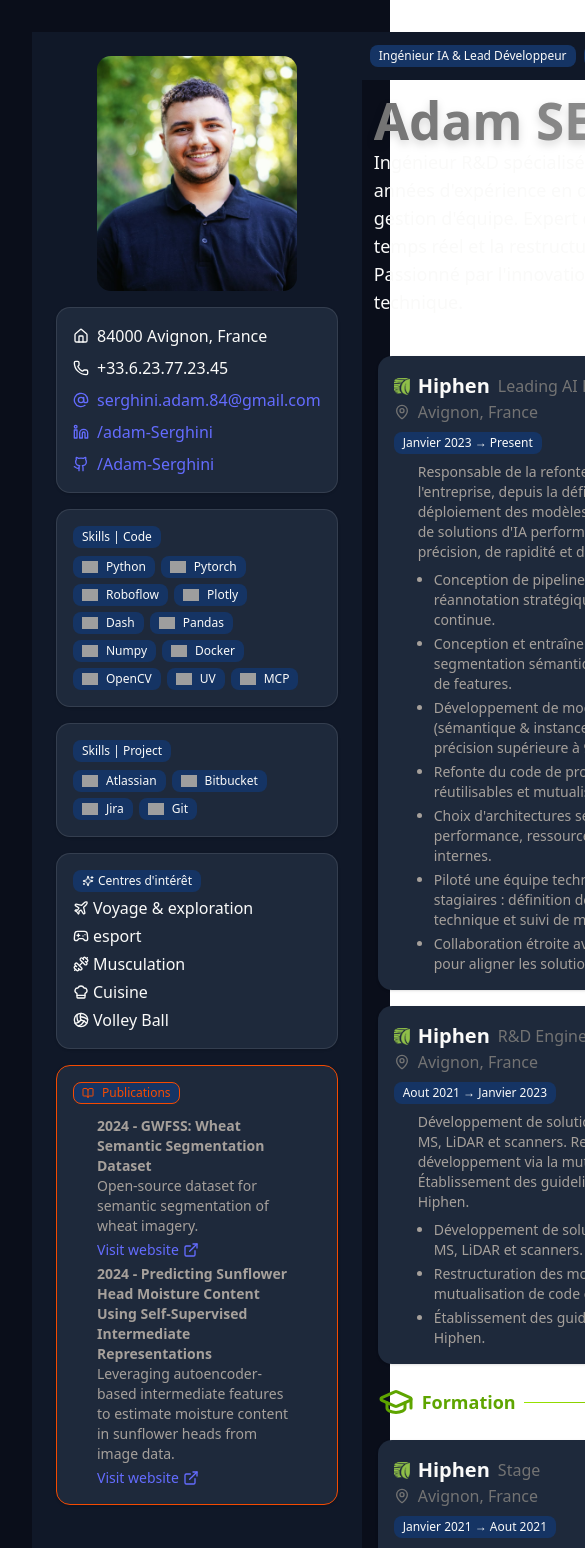
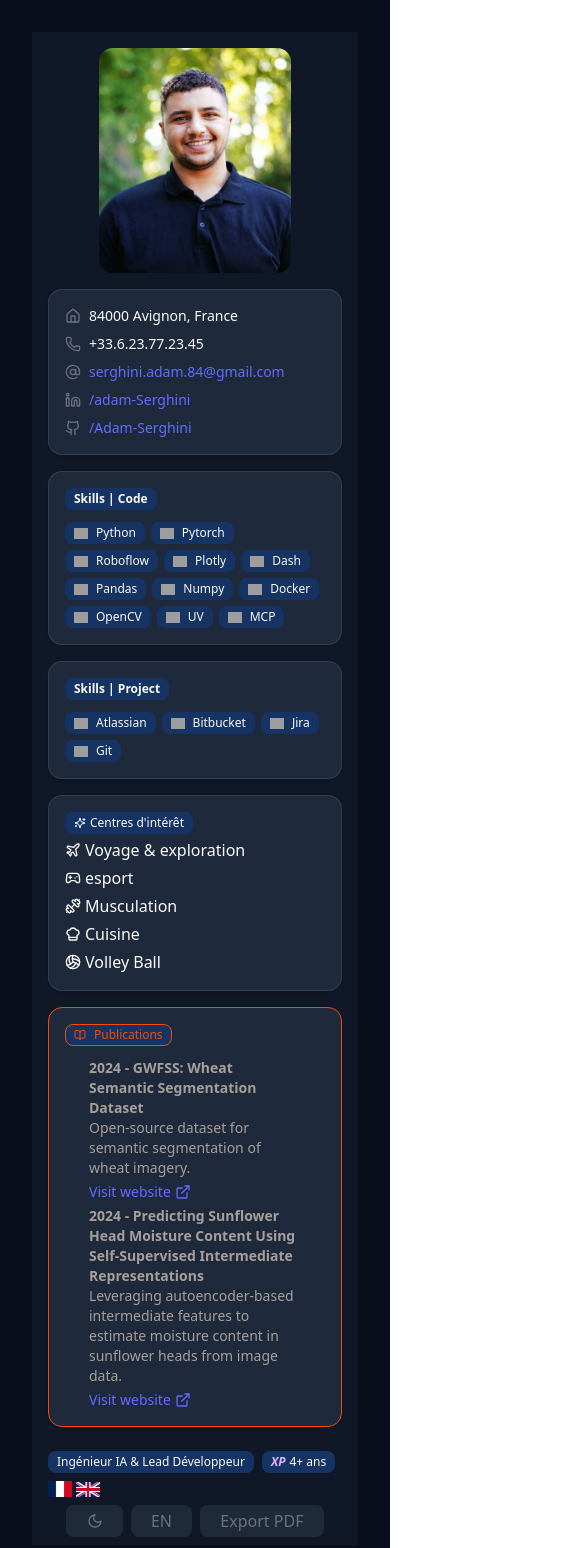
Before and after one commit to Adam-Serghini/cv, a React (Vite) app: page / in a window 390 px wide. Shown: the top 1548 px of the page, 585 px wide, since content can reach past the window. Built offline with nearby package versions, Linux system fonts and the light colour scheme; grey boxes are pictures that could not be loaded.

Commit message:
fix images, responsivness, and text

```diff
--- a/src/App.css
+++ b/src/App.css
@@ -3,6 +3,31 @@
   margin: 0 auto;
   padding: 2rem;
   text-align: left;
+}
+
+/* Smooth scrolling for better UX */
+html {
+  scroll-behavior: smooth;
+}
+
+/* Better focus styles for accessibility */
+*:focus {
+  outline: 2px solid #3b82f6;
+  outline-offset: 2px;
+}
+
+/* Improved transitions */
+.transition-all {
+  transition: all 0.2s ease-in-out;
+}
+
+/* Enhanced hover effects */
+.hover-lift {
+  transition: transform 0.2s ease-in-out;
+}
+
+.hover-lift:hover {
+  transform: translateY(-2px);
 }
 
 .logo {
@@ -46,6 +71,20 @@
   height: 0;
   overflow: hidden;
   pointer-events: none;
+}
+
+/* Loading animation for skill icons */
+@keyframes fadeIn {
+  from {
+    opacity: 0;
+  }
+  to {
+    opacity: 1;
+  }
+}
+
+.fade-in {
+  animation: fadeIn 0.3s ease-in-out;
 }
 
 @media print {
--- a/src/App.tsx
+++ b/src/App.tsx
@@ -25,8 +25,50 @@ import { ModeToggle } from "./components/mode-toggle";
 import { Card, CardContent } from "@/components/ui/card";
 import { useReactToPrint } from "react-to-print";
 
+// Custom hook for language management
+const useLanguage = () => {
+  const [lang, setLang] = useState<"fr" | "en">("fr");
+
+  const toggleLanguage = () => setLang(lang === "fr" ? "en" : "fr");
+  const isFrench = lang === "fr";
+
+  return { lang, setLang, toggleLanguage, isFrench };
+};
+
+// Custom hook for skill icon loading with local fallback
+const useSkillIcon = (skillName: string) => {
+  const [iconSrc, setIconSrc] = useState<string | null>(null);
+  const [isLoaded, setIsLoaded] = useState(false);
+  const [hasError, setHasError] = useState(false);
+
+  // Build CDN and local URLs
+  const cdnUrl = `https://cdn.simpleicons.org/${skillName.replace(/\s+/g, "")}`;
+  const localUrl = `${import.meta.env.BASE_URL}icon/${skillName.replace(
+    /\s+/g,
+    ""
+  )}.png`;
+
+  // On mount, try CDN first
+  useState(() => {
+    setIconSrc(cdnUrl);
+  });
+
+  const handleLoad = () => setIsLoaded(true);
+  const handleError = () => {
+    if (iconSrc === cdnUrl) {
+      // Try local fallback
+      setIconSrc(localUrl);
+      setIsLoaded(false);
+    } else {
+      setHasError(true);
+    }
+  };
+
+  return { iconSrc, isLoaded, hasError, handleLoad, handleError };
+};
+
 function App() {
-  const [lang, setLang] = useState<"fr" | "en">("fr");
+  const { lang, setLang, toggleLanguage, isFrench } = useLanguage();
 
   const data = cvData[lang];
 
@@ -50,74 +92,104 @@ function App() {
   return (
     <ThemeProvider defaultTheme="dark" storageKey="vite-ui-theme">
       {/* Main app: hide in print */}
-      <div className="flex min-h-screen no-print">
+      <div className="flex min-h-screen no-print flex-col lg:flex-row">
         {/* Colonne gauche : 1/3 */}
-        <aside className="w-full md:w-1/4 bg-gray-100 dark:bg-gray-900 p-6 flex flex-col gap-4">
+        <aside className="w-full lg:w-1/4 bg-gray-100 dark:bg-gray-900 p-4 lg:p-6 flex flex-col gap-4">
           {/* Photo */}
           <img
             src={`${import.meta.env.BASE_URL}res/Adam.png`}
-            className="rounded-xl w-full max-w-50 mx-auto md:mx-0 md:max-w-full md:col-span-1"
+            className="rounded-xl w-full max-w-48 mx-auto lg:mx-0 lg:max-w-full"
+            alt="Adam Serghini"
           />
 
           {/* Contacts + Réseaux */}
           <Card className="p-4 rounded-xl border gap-2">
-            <div className="flex items-center gap-2">
-              <HomeIcon size="16" /> {data.location}
+            <div className="flex items-center gap-2 text-sm">
+              <HomeIcon size="16" className="text-gray-500" /> {data.location}
             </div>
-            <div className="flex items-center gap-2">
-              <Phone size="16" /> {data.phone}
+            <div className="flex items-center gap-2 text-sm">
+              <Phone size="16" className="text-gray-500" /> {data.phone}
             </div>
-            <a href={`mailto:${data.mail}?subject=You are Hired !`}>
-              <div className="flex items-center gap-2">
-                <AtSign size="16" /> {data.mail}
-              </div>
+            <a
+              href={`mailto:${data.mail}?subject=You are Hired !`}
+              className="flex items-center gap-2 text-sm hover:text-blue-600 dark:hover:text-blue-400 transition-colors duration-200"
+              target="_blank"
+              rel="noopener noreferrer"
+            >
+              <AtSign size="16" className="text-gray-500" /> {data.mail}
             </a>
-            <a href={`https://www.linkedin.com/in/${data.linkedin}/`}>
-              <div className="flex items-center gap-2">
-                <Linkedin size="16" /> /adam-Serghini
-              </div>
+            <a
+              href={`https://www.linkedin.com/in/${data.linkedin}/`}
+              className="flex items-center gap-2 text-sm hover:text-blue-600 dark:hover:text-blue-400 transition-colors duration-200"
+              target="_blank"
+              rel="noopener noreferrer"
+            >
+              <Linkedin size="16" className="text-gray-500" /> /adam-Serghini
             </a>
-            <a href={`https://github.com/${data.github}`}>
-              <div className="flex items-center gap-2">
-                <Github size="16" /> /Adam-Serghini
-              </div>
+            <a
+              href={`https://github.com/${data.github}`}
+              className="flex items-center gap-2 text-sm hover:text-blue-600 dark:hover:text-blue-400 transition-colors duration-200"
+              target="_blank"
+              rel="noopener noreferrer"
+            >
+              <Github size="16" className="text-gray-500" /> /Adam-Serghini
             </a>
           </Card>
           {/* Skills */}
-          <Card className="p-4 rounded-xl border gap-2">
-            <Badge variant="secondary">Skills | Code</Badge>
+          <Card className="p-4 rounded-xl border gap-3">
+            <Badge variant="secondary" className="text-xs font-semibold">
+              Skills | Code
+            </Badge>
             <div className="flex flex-row flex-wrap items-start content-start gap-1.5">
-              {data.skills.code.map((skill: string, index: number) => (
-                <Badge key={index} variant="secondary">
+              {data.skills.code.map((skill: string, index: number) => {
+                const { iconSrc, isLoaded, hasError, handleLoad, handleError } =
+                  useSkillIcon(skill);
+                return (
+                  <Badge key={index} variant="secondary" className="text-xs">
+                    {!hasError && iconSrc && (
                       <img
-                    width="16px"
-                    src={`https://cdn.simpleicons.org/${skill.replace(
-                      /\s+/g,
-                      ""
-                    )}`}
-                    className="inline-block mr-1"
+                        width="14px"
+                        src={iconSrc}
+                        className={`inline-block mr-1 transition-opacity duration-200 ${
+                          isLoaded ? "opacity-100" : "opacity-0"
+                        }`}
+                        alt={skill}
+                        onLoad={handleLoad}
+                        onError={handleError}
                       />
+                    )}
                     {skill}
                   </Badge>
-              ))}
+                );
+              })}
             </div>
           </Card>
-          <Card className="p-4 rounded-xl border gap-2">
-            <Badge variant="secondary">Skills | Project</Badge>
+          <Card className="p-4 rounded-xl border gap-3">
+            <Badge variant="secondary" className="text-xs font-semibold">
+              Skills | Project
+            </Badge>
             <div className="flex flex-row flex-wrap items-start content-start gap-1.5">
-              {data.skills.projet.map((skill: string, index: number) => (
-                <Badge key={index} variant="secondary">
+              {data.skills.projet.map((skill: string, index: number) => {
+                const { iconSrc, isLoaded, hasError, handleLoad, handleError } =
+                  useSkillIcon(skill);
+                return (
+                  <Badge key={index} variant="secondary" className="text-xs">
+                    {!hasError && iconSrc && (
                       <img
-                    width="16px"
-                    src={`https://cdn.simpleicons.org/${skill.replace(
-                      /\s+/g,
-                      ""
-                    )}`}
-                    className="inline-block mr-1"
+                        width="14px"
+                        src={iconSrc}
+                        className={`inline-block mr-1 transition-opacity duration-200 ${
+                          isLoaded ? "opacity-100" : "opacity-0"
+                        }`}
+                        alt={skill}
+                        onLoad={handleLoad}
+                        onError={handleError}
                       />
+                    )}
                     {skill}
                   </Badge>
-              ))}
+                );
+              })}
             </div>
           </Card>
           {/* Interests */}
@@ -196,19 +268,37 @@ function App() {
         </aside>
 
         {/* Colonne droite : 2/3 */}
-        <main className="w-3/4 bg-light-background dark:bg-dark-background text-light-text dark:text-dark-text">
-          <div className="w-full flex justify-between items-center py-2 px-2 bg-white dark:bg-gray-900">
+        <main className="w-full lg:w-3/4 bg-light-background dark:bg-dark-background text-light-text dark:text-dark-text">
+          <div className="w-full flex flex-col sm:flex-row justify-between items-center py-2 px-4 bg-white dark:bg-gray-900 gap-2">
             {/* Groupe de gauche : badges + drapeaux */}
-            <div className="flex items-center gap-2">
-              <Badge variant="secondary" className="flex items-center gap-1">
-                Ingénieur IA & Lead Développeur
+            <div className="flex items-center gap-2 flex-wrap">
+              <Badge
+                variant="secondary"
+                className="flex items-center gap-1 text-xs sm:text-sm"
+              >
+                {data.title}
               </Badge>
-              <Badge variant="secondary" className="flex items-center gap-1">
+              <Badge
+                variant="secondary"
+                className="flex items-center gap-1 text-xs sm:text-sm"
+              >
                 <p className="font-extrabold italic text-purple-300">XP</p>
                 4+ ans
               </Badge>
-              <img src={`${import.meta.env.BASE_URL}res/fr.png`} width="36px" />
-              <img src={`${import.meta.env.BASE_URL}res/gb.png`} width="36px" />
+              <div className="flex items-center gap-1">
+                <img
+                  src={`${import.meta.env.BASE_URL}res/fr.png`}
+                  width="24px"
+                  className="sm:w-9"
+                  alt="French"
+                />
+                <img
+                  src={`${import.meta.env.BASE_URL}res/gb.png`}
+                  width="24px"
+                  className="sm:w-9"
+                  alt="English"
+                />
+              </div>
             </div>
 
             {/* Groupe de droite : boutons */}
@@ -217,32 +307,37 @@ function App() {
               <Button
                 variant="themeToggle"
                 size="sm"
-                onClick={() => setLang(lang === "fr" ? "en" : "fr")}
+                onClick={toggleLanguage}
+                className="text-xs sm:text-sm"
+                aria-label={`Switch to ${lang === "fr" ? "English" : "French"}`}
               >
                 {lang === "fr" ? "EN" : "FR"}
               </Button>
               <Button
-                className="no-print"
+                className="no-print text-xs sm:text-sm"
                 variant="themeToggle"
                 size="sm"
                 onClick={() => {
                   console.log("printRef.current:", printRef.current);
                   handlePrint();
                 }}
+                aria-label="Export CV as PDF"
               >
                 Export PDF
               </Button>
             </div>
           </div>
           <section className="mb-6 m-3">
-            <h1 className="text-5xl font-extrabold text-blue-400 drop-shadow-lg">
+            <h1 className="text-3xl sm:text-4xl lg:text-5xl font-extrabold text-blue-400 drop-shadow-lg mb-3">
               <span className="bg-gradient-to-r from-neutral-500 to-neutral-400 text-transparent bg-clip-text">
                 Adam SERGHINI
               </span>
             </h1>
-            <p className="text-lg">{data.summary}</p>
+            <p className="text-base sm:text-lg text-gray-700 dark:text-gray-300 leading-relaxed">
+              {data.summary}
+            </p>
           </section>
-          <section className="p-4">
+          <section className="p-4 space-y-6">
             {/* Cartes en ligne */}
             <div className="flex flex-col gap-4 w-full">
               {/* Work Experience */}
@@ -366,58 +461,6 @@ function App() {
             </div>
             <div>{data.summary}</div>
           </div>
-          {/* Skills */}
-          <div style={{ marginBottom: "18px" }}>
-            <div
-              style={{
-                fontSize: "1.1rem",
-                fontWeight: "bold",
-                color: "#2b4a6f",
-                marginBottom: "4px",
-                letterSpacing: "0.5px",
-              }}
-            >
-              {lang === "fr" ? "Compétences" : "Skills"}
-            </div>
-            <div style={{ marginBottom: "2px" }}>
-              <span style={{ fontWeight: "bold" }}>
-                {lang === "fr" ? "Code" : "Code"}:
-              </span>{" "}
-              {data.skills.code.join(", ")}
-            </div>
-            <div>
-              <span style={{ fontWeight: "bold" }}>
-                {lang === "fr" ? "Projet" : "Project"}:
-              </span>{" "}
-              {data.skills.projet.join(", ")}
-            </div>
-          </div>
-          {/* Hobbies / Interests */}
-          {/* <div style={{ marginBottom: "18px" }}>
-            <div
-              style={{
-                fontSize: "1.1rem",
-                fontWeight: "bold",
-                color: "#2b4a6f",
-                marginBottom: "4px",
-                letterSpacing: "0.5px",
-              }}
-            >
-              {lang === "fr" ? "Centres d'intérêt" : "Hobbies"}
-            </div>
-            <ul
-              style={{
-                margin: 0,
-                padding: 0,
-                listStyle: "disc inside",
-                color: "#444",
-              }}
-            >
-              {data.hobbies.map((hobby: string, idx: number) => (
-                <li key={idx}>{hobby}</li>
-              ))}
-            </ul>
-          </div> */}
           {/* Experience & Education */}
           <div style={{ marginBottom: "18px" }}>
             <div
@@ -470,6 +513,32 @@ function App() {
               </div>
             ))}
           </div>
+          {/* Skills */}
+          <div style={{ marginBottom: "18px" }}>
+            <div
+              style={{
+                fontSize: "1.1rem",
+                fontWeight: "bold",
+                color: "#2b4a6f",
+                marginBottom: "4px",
+                letterSpacing: "0.5px",
+              }}
+            >
+              {lang === "fr" ? "Compétences" : "Skills"}
+            </div>
+            <div style={{ marginBottom: "2px" }}>
+              <span style={{ fontWeight: "bold" }}>
+                {lang === "fr" ? "Code" : "Code"}:
+              </span>{" "}
+              {data.skills.code.join(", ")}
+            </div>
+            <div>
+              <span style={{ fontWeight: "bold" }}>
+                {lang === "fr" ? "Projet" : "Project"}:
+              </span>{" "}
+              {data.skills.projet.join(", ")}
+            </div>
+          </div>
           {/* Publications */}
           <div style={{ marginBottom: "0" }}>
             <div
--- a/src/components/custom/experience.tsx
+++ b/src/components/custom/experience.tsx
@@ -21,25 +21,34 @@ export function ExperienceCard({
   children,
 }: ExperienceProps) {
   return (
-    <Card className="p-4 gap-2 border-0">
-      <div className="flex flex-col sm:flex-row justify-between items-start gap-2">
-        <div>
-          <div className="flex items-center gap-2">
-            <img width="16px" src={`/icon/${icon}`} />
-            <h3 className="text-xl font-bold ">{company}</h3>
-            <p className="flex items-center gap-2 text-neutral-500">
-              {position}
-            </p>
+    <Card className="p-4 gap-3 border-0 hover:shadow-md transition-shadow duration-200">
+      <div className="flex flex-col sm:flex-row justify-between items-start">
+        <div className="flex-1">
+          <div className="flex items-center gap-2 mb-1">
+            <img
+              width="20px"
+              src={`${import.meta.env.BASE_URL}icon/${icon}`}
+              alt={`${company} logo`}
+              className="rounded-sm"
+            />
+            <h3 className="text-lg sm:text-xl font-bold text-gray-900 dark:text-gray-100">
+              {company}
+            </h3>
           </div>
-          <p className="flex items-center gap-2 text-neutral-500">
-            <MapPin size="16" /> {location}
+          <p className="text-sm sm:text-base font-medium text-gray-700 dark:text-gray-300 italic">
+            {position}
           </p>
-        </div>{" "}
-        <div className="flex flex-col sm:flex-row gap-2">
-          <Badge variant="secondary">{duration}</Badge>
+        </div>
+        <div className="flex flex-col items-end gap-1 min-w-[120px] text-right">
+          <Badge variant="secondary" className="text-xs whitespace-nowrap mb-1">
+            {duration}
+          </Badge>
+          <p className="flex items-center gap-2 text-sm text-gray-500 dark:text-gray-400 justify-end">
+            <MapPin size="14" /> {location}
+          </p>
         </div>
       </div>
-      <CardContent className="text-left">{children}</CardContent>
+      <CardContent className="text-left px-0">{children}</CardContent>
     </Card>
   );
 }
--- a/src/data/cv.ts
+++ b/src/data/cv.ts
@@ -1,8 +1,41 @@
 // src/data/cv.ts
-import yaml from 'yaml'
-import cvRaw from './cv.yaml?raw'
+import yaml from "yaml";
+import cvRaw from "./cv.yaml?raw";
 
-export const cvData = yaml.parse(cvRaw) as {
-  fr: any
-  en: any
+export interface Skill {
+  code: string[];
+  projet: string[];
 }
+
+export interface Experience {
+  company: string;
+  position: string;
+  location: string;
+  duration: string;
+  icon: string;
+  isFormation: boolean;
+  description: string;
+  bullets?: string[];
+}
+
+export interface CVData {
+  name: string;
+  title: string;
+  summary: string;
+  mail: string;
+  location: string;
+  github: string;
+  linkedin: string;
+  linkedinLabel?: string;
+  phone: string;
+  skills: Skill;
+  experiences: Experience[];
+  hobbies: string[];
+}
+
+export interface CVDataStructure {
+  fr: CVData;
+  en: CVData;
+}
+
+export const cvData = yaml.parse(cvRaw) as CVDataStructure;
--- a/src/data/cv.yaml
+++ b/src/data/cv.yaml
@@ -43,25 +43,25 @@ fr:
         - "Piloté une équipe technique composée de développeurs et stagiaires : définition des bonnes pratiques, accompagnement technique et suivi de montée en compétence."
         - "Collaboration étroite avec les pôles R&D, Production et Marketing pour aligner les solutions IA aux besoins métiers."
     - company: "Hiphen"
-      position: "R&D Engineer"
+      position: "Ingénieur R&D"
       location: "Avignon, France"
       duration: "Aout 2021 → Janvier 2023"
       icon: "hiphen.webp"
       isFormation: false
-      description: "Développement de solutions d'analyse d'images avec caméras RGB, MS, LiDAR et scanners. Restructuration des modules de développement via la mutualisation de code en packages réutilisables. Établissement des guidelines de développement actuelles chez Hiphen."
+      description: "Premier membre de l'équipe R&D de l'entreprise, j'ai évolué dans un environnement de développement agile, contribuant à sa structuration en accompagnant sa croissance jusqu'à 6 personnes."
       bullets:
-        - "Développement de solutions d'analyse d'images avec caméras RGB, MS, LiDAR et scanners."
-        - "Restructuration des modules de développement via la mutualisation de code en packages réutilisables."
-        - "Établissement des guidelines de développement actuelles chez Hiphen."
+        - "Exploitation et fusion de données venant de différents capteurs afin d'extraire des informations agronomiques utiles."
+        - "Création de maquettes et de prototypes d'interfaces utilisateurs pour les solutions d'analyse d'images."
+        - "Création et maintenance d'un boilerplate pour faciliter le développement de nouveaux modules."
     - company: "Hiphen"
       position: "Stage"
       location: "Avignon, France"
-      duration: "Janvier 2021 →  Aout 2021"
+      duration: "Janvier 2021 → Aout 2021"
       icon: "hiphen.webp"
       isFormation: true
       description: "Mis en place un processus de segmentation d'instances sur images géoréférencées, levant un goulot d'étranglement critique dans le pipeline de traitement de l'entreprise."
       bullets:
-        - "Mis en place un processus de segmentation d'instances sur images géoréférencées, levant un goulot d'étranglement critique dans le pipeline de traitement de l'entreprise."
+        - "Entrainement et déploiement d'un Mask R-CNN pour la segmentation d'instances sur images géoréférencées."
     - company: "Givaudan"
       position: "Stage"
       location: "Avignon, France"
@@ -70,16 +70,16 @@ fr:
       isFormation: true
       description: "Développé un outil de suivi du temps pour quantifier les tâches réalisées par les employés, améliorant la gestion des ressources et optimisant les coûts opérationnels."
       bullets:
-        - "Développé un outil de suivi du temps pour quantifier les tâches réalisées par les employés, améliorant la gestion des ressources et optimisant les coûts opérationnels."
-    - company: "CERI"
-      position: "Master's degree in computer science"
+        - "Conception et développement complet sous WinDev : maquettes, spécifications, implémentation, déploiement et intégration des premiers retours utilisateurs."
+    - company: "Centre d'Enseignement et de Recherche en Informatique - CERI"
+      position: "Master Intelligence Artificielle et Ingénierie logicielle."
       location: "Avignon, France"
       duration: "2016 → 2021"
       icon: "au.png"
       isFormation: true
       description: "Master obtenu dans un établissement à forte orientation recherche, avec une spécialisation en Intelligence Artificielle et Traitement du Langage Naturel."
       bullets:
-        - "Master obtenu dans un établissement à forte orientation recherche, avec une spécialisation en Intelligence Artificielle et Traitement du Langage Naturel."
+        - "Mise en œuvre de modèles RNN, LSTM et Transformers pour des tâches de traitement du langage naturel (classification, génération, résumé de texte)."
   hobbies:
     - Voyage & exploration
     - esport
```
Also changed, not shown: public/icon/MCP.png (added). Lines whose indentation alone changed are shown as unchanged.
